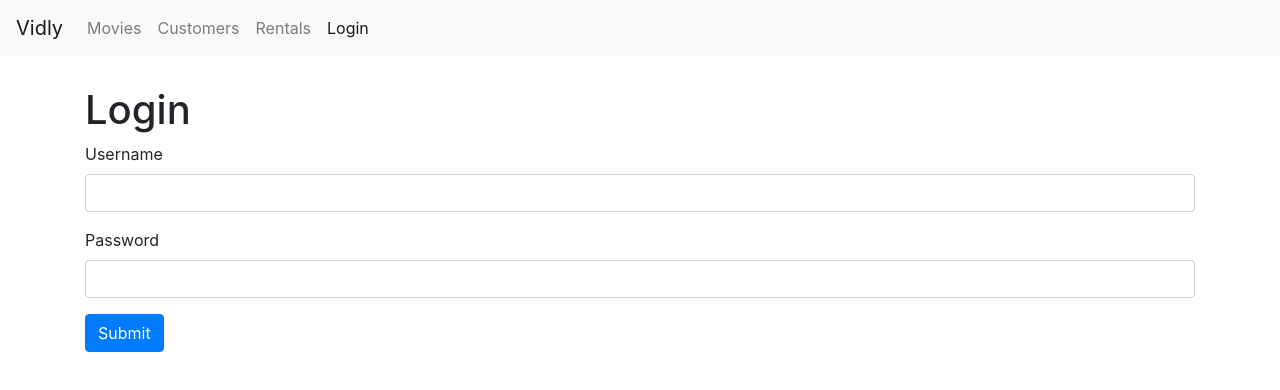
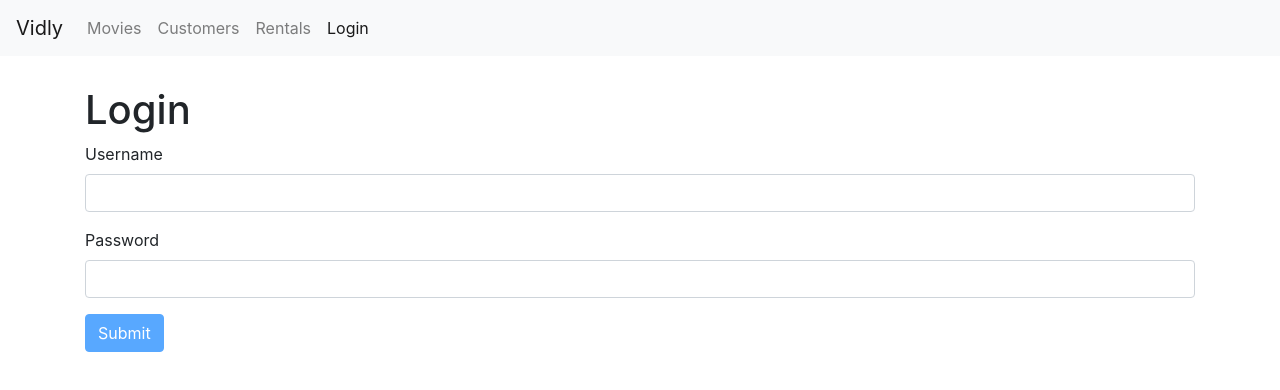
Before and after one commit to chami98/Video-Rental-Web-App, a React (Create React App) app: page /login in a window 1280 px wide. Shown: the top 390 px of the page. Built offline with nearby package versions, Linux system fonts and the light colour scheme.

Commit message:
Disabled the submit button

```diff
--- a/src/components/loginForm.jsx
+++ b/src/components/loginForm.jsx
@@ -78,7 +78,9 @@
             onChange={this.handleChange}
             error={errors.password}
           />
-          <button className="btn btn-primary">Submit</button>
+          <button disabled={this.validate()} className="btn btn-primary">
+            Submit
+          </button>
         </form>
       </div>
     );
```
